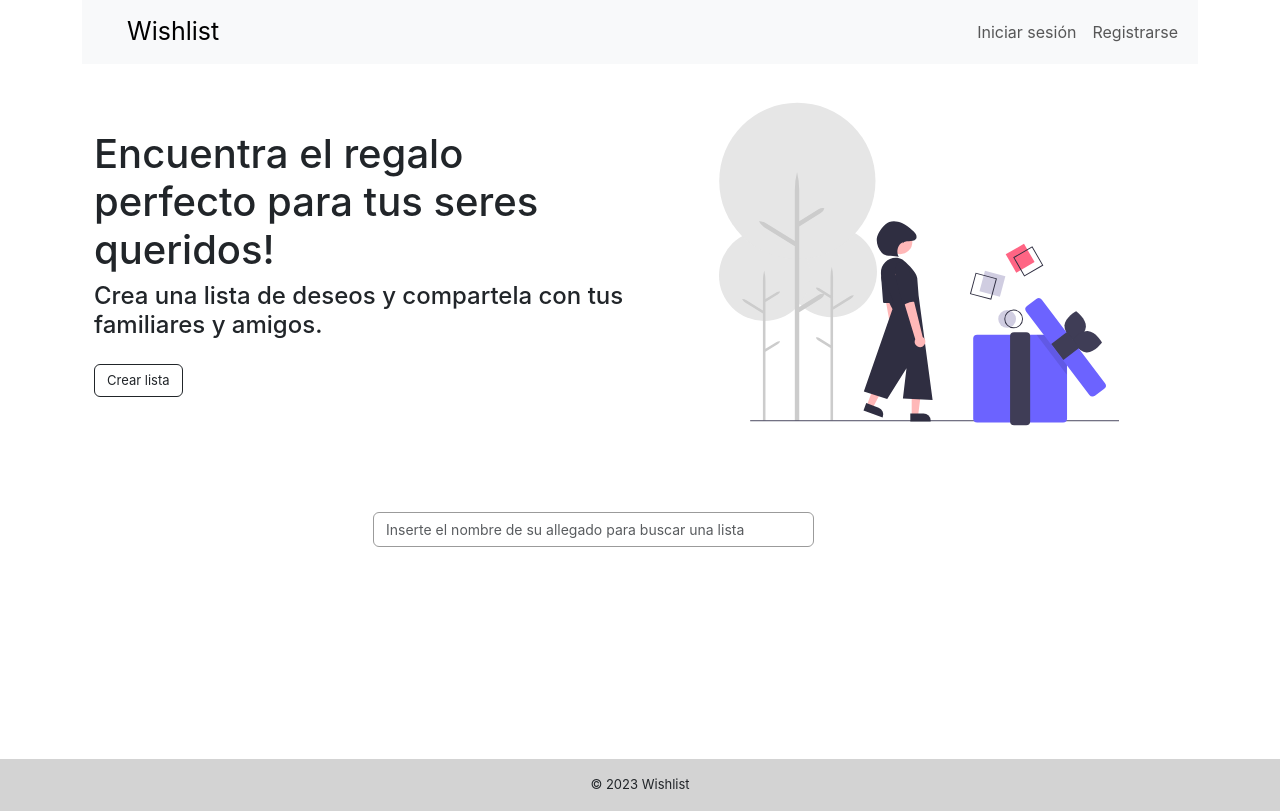
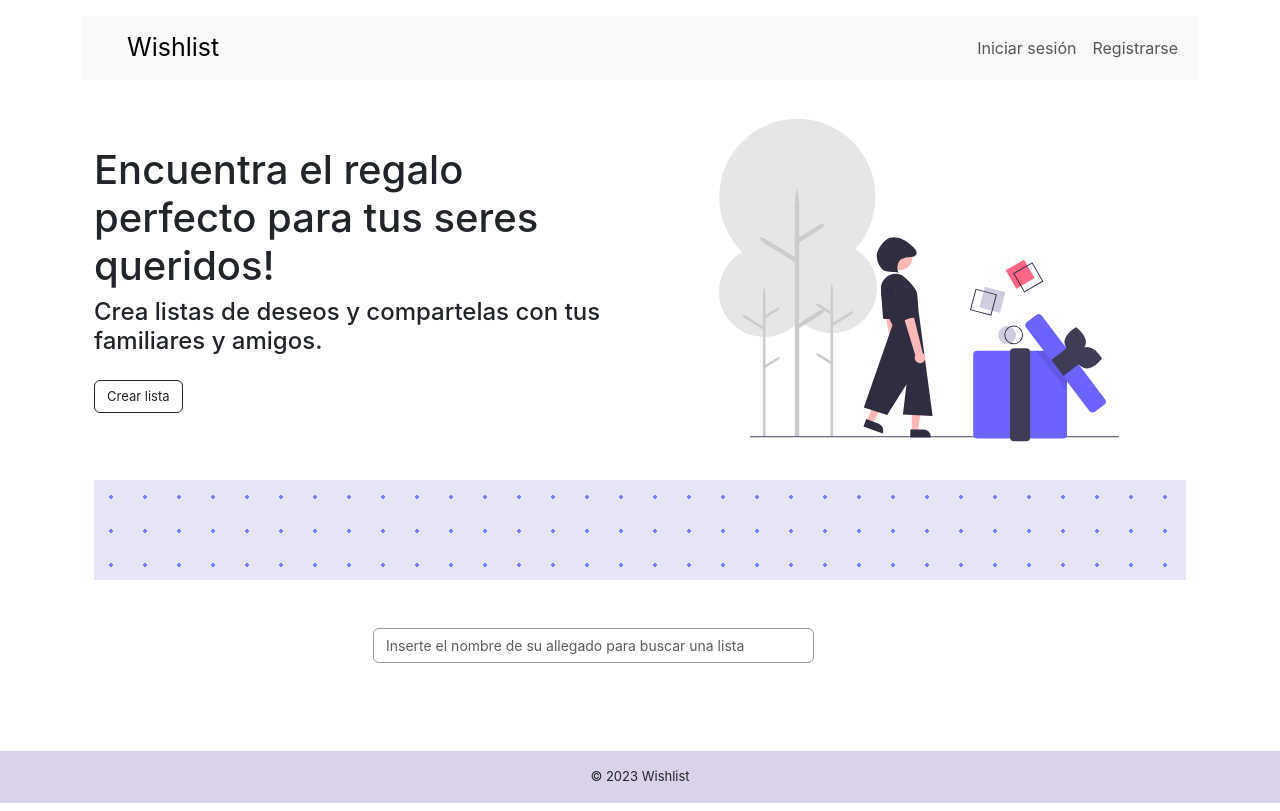
Before and after one commit to fdippiton/wishlist-app, a React (Create React App) app in the folder client-app/: page / in a window 1280 px wide. Built offline with nearby package versions, Linux system fonts and the light colour scheme; some icons are missing.

Commit message:
Adding some styles

```diff
--- a/client-app/src/components/Footer.jsx
+++ b/client-app/src/components/Footer.jsx
@@ -3,7 +3,7 @@ export function Footer() {
     // position: "fixed",
     bottom: 0,
     width: "100%",
-    backgroundColor: "#D3D3D3",
+    backgroundColor: "#D9D2E9",
     textAlign: "center",
     padding: "10px 0",
     fontSize: "13px",
--- a/client-app/src/components/Home.jsx
+++ b/client-app/src/components/Home.jsx
@@ -64,7 +64,7 @@ export function Home() {
         <div className="col-6 d-flex flex-column justify-content-center">
           <h1>Encuentra el regalo perfecto para tus seres queridos!</h1>
           <h4 className="mb-4">
-            Crea una lista de deseos y compartela con tus familiares y amigos.
+            Crea listas de deseos y compartelas con tus familiares y amigos.
           </h4>
           {/* <button type="submit" class="btn btn-primary" style={{ width: '200px' }}>Crear</button>*/}
           {authenticated &&
@@ -92,6 +92,17 @@ export function Home() {
         </div>
       </div>
 
+      <div
+        style={{
+          backgroundColor: "#e5e5f7",
+          opacity: "1",
+          backgroundImage:
+            "radial-gradient(#787efd 1.7000000000000002px, #e5e5f7 1.7000000000000002px)",
+          backgroundSize: "34px 34px",
+          height: "100px",
+          width: "100%",
+        }}
+      ></div>
       <div className="row d-flex justify-content-center mt-5">
         <div className="col-6">
           <form className="text-center" onSubmit={handleSearch}>
--- a/client-app/src/components/Layout.jsx
+++ b/client-app/src/components/Layout.jsx
@@ -7,7 +7,13 @@ export function Layout(props) {
   return (
     <div>
       {/* <NavMenu /> */}
-      <Container className="container" tag="main" style={{ minHeight: "93vh" }}>
+      <Container
+        className="container"
+        tag="main"
+        style={{
+          minHeight: "90vh",
+        }}
+      >
         {props.children}
       </Container>
       <Footer></Footer>
--- a/client-app/src/components/NavMenu.jsx
+++ b/client-app/src/components/NavMenu.jsx
@@ -30,7 +30,7 @@ export function NavMenu() {
   };
 
   return (
-    <nav className="navbar navbar-expand navbar-light bg-light">
+    <nav className="navbar navbar-expand navbar-light bg-light mt-3">
       <div className="container">
         <Link
           className="navbar-brand d-flex align-items-center"
--- a/client-app/src/components/PerfilUsuario.jsx
+++ b/client-app/src/components/PerfilUsuario.jsx
@@ -150,6 +150,11 @@ export function PerfilUsuario() {
                       user[
                         "http://schemas.xmlsoap.org/ws/2005/05/identity/claims/nameidentifier"
                       ]
+                    }{" "}
+                    {
+                      user[
+                        "http://schemas.xmlsoap.org/ws/2005/05/identity/claims/surname"
+                      ]
                     }
                     !
                   </p>
```
